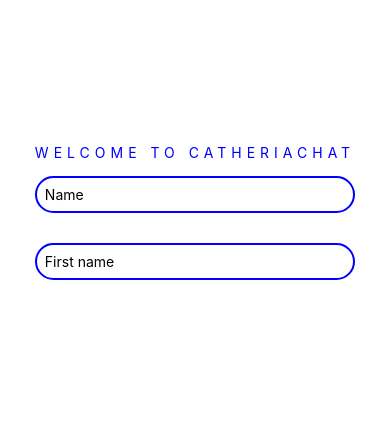
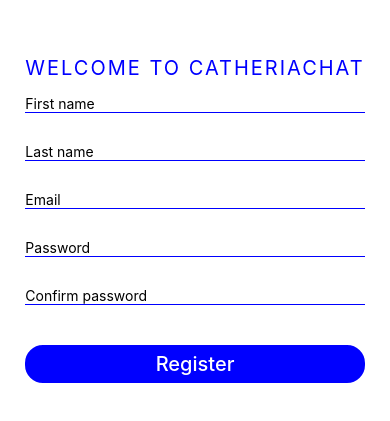
Before and after one commit to Catheria29/RealTimechat, a React Native app: screen / in a window 390 px wide. Shown: the part 203-624 px from the top of the page. Built offline with nearby package versions, Linux system fonts and the light colour scheme.

Commit message:
Checkpoint to continue online

```diff
--- a/GlobalStyle.js
+++ b/GlobalStyle.js
@@ -1,22 +1,38 @@
 import {StyleSheet} from "react-native";
 
 const styles = StyleSheet.create({
-    container: {
+    welcome_text: {
         color: 'blue',
-        letterSpacing: 5,
+        letterSpacing: 2,
+        fontSize: 20,
+
     },
     view_displaying_inputs_containers: {
         display: "flex",
         flexDirection: "column"
     },
-    inputs_container: {
+    registration_inputs_container: {
         borderStyle: "solid",
         borderColor: "blue",
+        borderBottomWidth: 1,
+        marginVertical: 15
+    },
+    register_button: {
+        backgroundColor : 'blue',
         borderWidth: 2,
-        borderRadius: 23,
-        padding: 8,
-        marginVertical: 15
-
+        borderStyle: "solid",
+        borderColor: 'blue',
+        borderRadius: 18,
+        padding: 5
+    },
+    register_text_inside_button : {
+        textAlign: "center",
+        fontWeight: "500",
+        fontSize: 20,
+        color: 'white'
+    },
+    register_button_centering: {
+        marginTop: 25
     }
 })
 export default styles;
--- a/pages/RegistrationPage.js
+++ b/pages/RegistrationPage.js
@@ -1,33 +1,78 @@
 import React, {useState} from 'react';
-import {Text, TextInput, View} from "react-native";
+import {Alert, Button, Pressable, Text, TextInput, View} from "react-native";
 import styles from "../GlobalStyle";
+import DateTimePicker from '@react-native-community/datetimepicker'
+import { MaterialIcons } from '@expo/vector-icons';
 
 const RegistrationPage = () => {
-    const [name, setName] = useState('');
     const [firstName, setFirstName] = useState('');
-    const [lastName,setLastName] = useState('');
-    const [password,setPassword] = useState('');
-    const [confirmPassword,setConfirmPassword] = useState('')
-    // const [dateOfBirth,setDateOfBirth]
+    const [lastName, setLastName] = useState('');
+    const [email, setEmail] = useState('')
+    const [password, setPassword] = useState('');
+    const [confirmPassword, setConfirmPassword] = useState('')
+    const [dateOfBirth, setDateOfBirth] = useState(new Date())
+    const [show,setShow] = useState(false)
+    const onChange = (e, selectedDate) => {setDateOfBirth(selectedDate);
+    setShow(false)}
+
+    const [showPassword, setShowPassword] = useState(false);
+    const toggleShowPassword = () => {
+        setShowPassword(currentValue =>!currentValue)
+    };
+
     return (
+
         <View>
-            <Text style={styles.container}>
+            <View >
+            <Text style={styles.welcome_text}>
                 WELCOME TO CATHERIACHAT
             </Text>
+            </View>
+
             <View style={styles.view_displaying_inputs_containers}>
+
                 <TextInput
-                    placeholder={'Name'}
-                    value={name}
-                    onChangeText={setName}
-                    style={styles.inputs_container}
+                    placeholder={'First name'}
+                    value={firstName}
+                    onChangeText={setFirstName}
+                    style={styles.registration_inputs_container}
                 />
                 <TextInput
-                    placeholder = {'First name'}
-                    value = {firstName}
-                    onChangeText={setFirstName}
-                    style={styles.inputs_container}
+                    placeholder={'Last name'}
+                    value={lastName}
+                    onChangeText={setLastName}
+                    style={styles.registration_inputs_container}
                 />
-            </View>
+                <TextInput
+                    placeholder={'Email'}
+                    keyboardType={"email-address"}
+                    value={email}
+                    onChangeText={setEmail}
+                    style={styles.registration_inputs_container}
+                />
+
+
+                <TextInput
+                    placeholder={'Password'}
+                    value={password}
+                    onChangeText={setPassword}
+                    style={styles.registration_inputs_container}
+                />
+                <TextInput
+                    placeholder={'Confirm password'}
+                    value={confirmPassword}
+                    onChangeText={setConfirmPassword}
+                    style={styles.registration_inputs_container}
+                />
+
+                <View style={styles.register_button_centering}>
+                    <Pressable onPress={() => Alert.alert ('You have registered')} style={styles.register_button}>
+                        <Text style={styles.register_text_inside_button}> Register </Text>
+                    </Pressable>
+                </View>
+                </View>
+
+
         </View>
     );
 };
```
